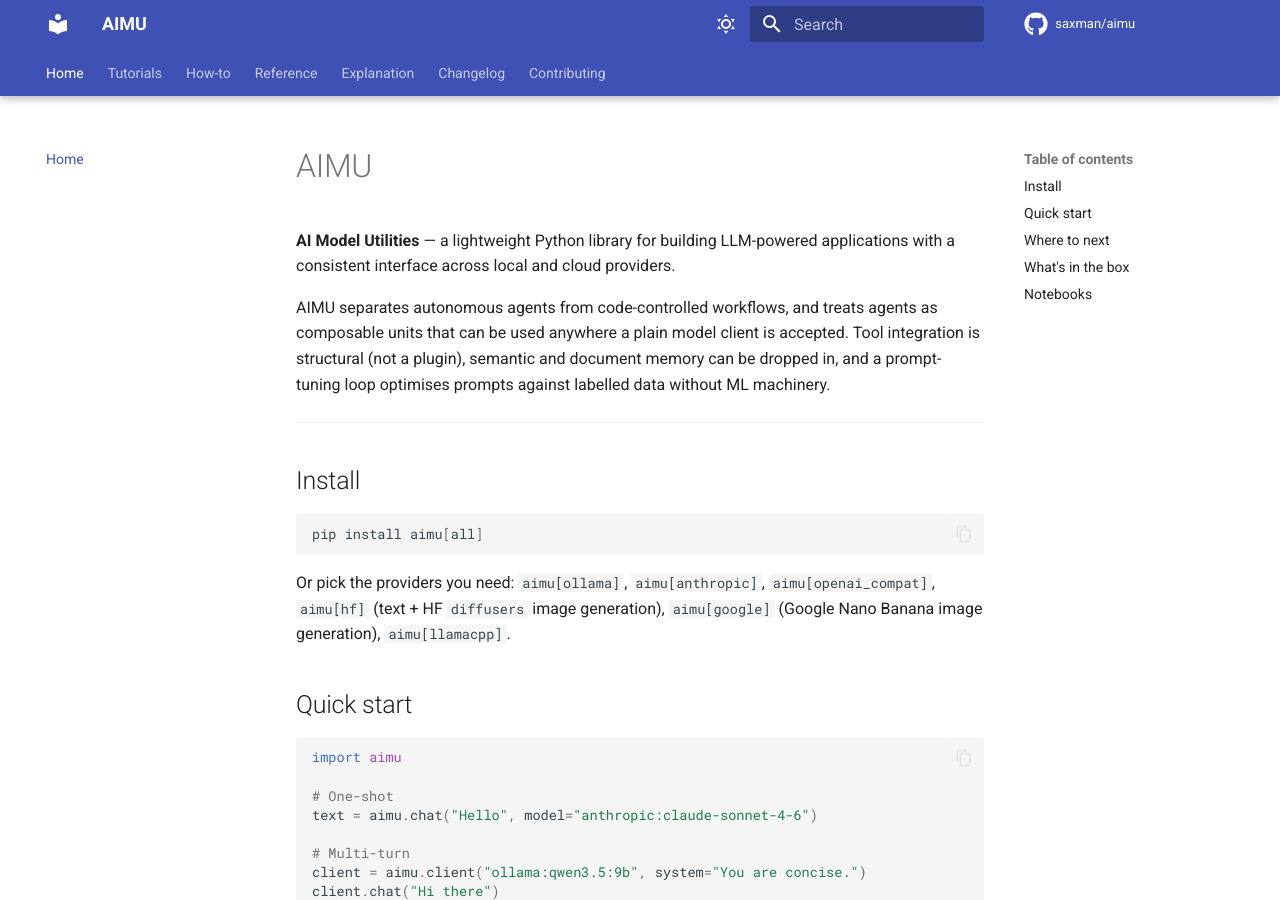
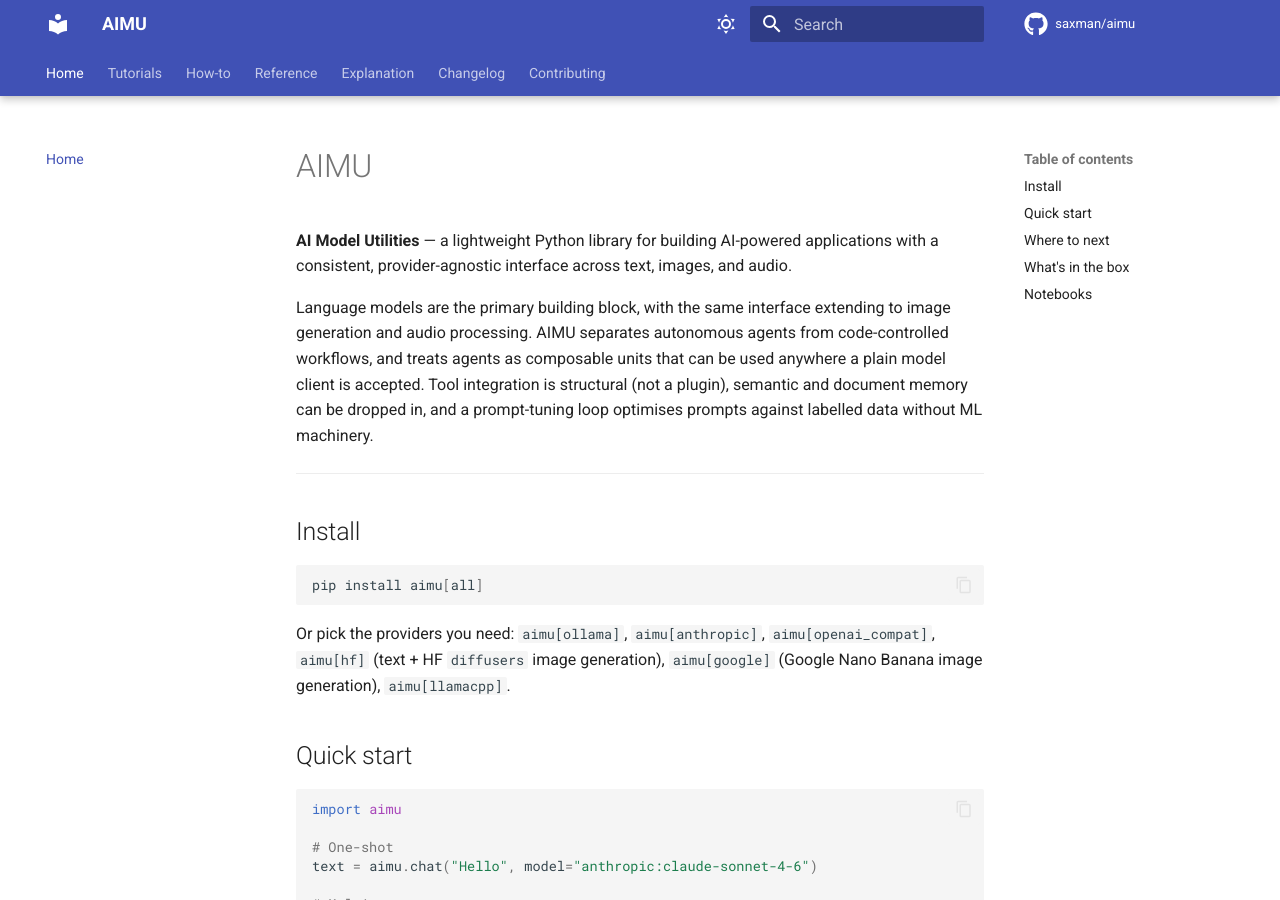
Before and after one commit to saxman/aimu, an MkDocs documentation site: the page built from docs/index.md, in a window 1280 px wide and 900 px high. Built offline with MkDocs 1.6.1 and Material for MkDocs 9.7.7, drawn with Linux system fonts in a browser that asks for light colours; comment, search, counter and statistics services are not loaded.

Commit message:
project framing updates

```diff
--- a/docs/index.md
+++ b/docs/index.md
@@ -1,8 +1,8 @@
 # AIMU
 
-**AI Model Utilities** — a lightweight Python library for building LLM-powered applications with a consistent interface across local and cloud providers.
+**AI Model Utilities** — a lightweight Python library for building AI-powered applications with a consistent, provider-agnostic interface across text, images, and audio.
 
-AIMU separates autonomous agents from code-controlled workflows, and treats agents as composable units that can be used anywhere a plain model client is accepted. Tool integration is structural (not a plugin), semantic and document memory can be dropped in, and a prompt-tuning loop optimises prompts against labelled data without ML machinery.
+Language models are the primary building block, with the same interface extending to image generation and audio processing. AIMU separates autonomous agents from code-controlled workflows, and treats agents as composable units that can be used anywhere a plain model client is accepted. Tool integration is structural (not a plugin), semantic and document memory can be dropped in, and a prompt-tuning loop optimises prompts against labelled data without ML machinery.
 
 ---
 
```
Also changed, not shown: CLAUDE.md (+1 -1 lines), README.md (+3 -3 lines).
